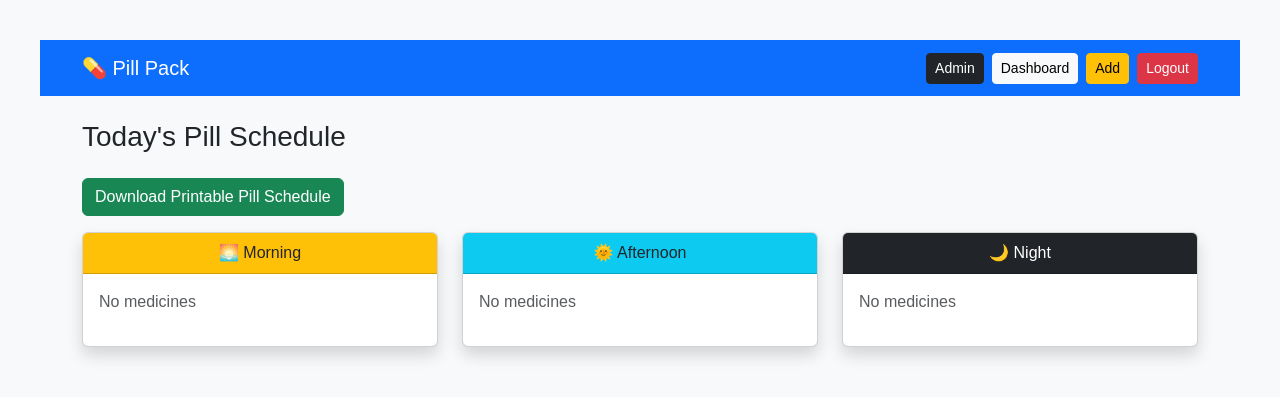
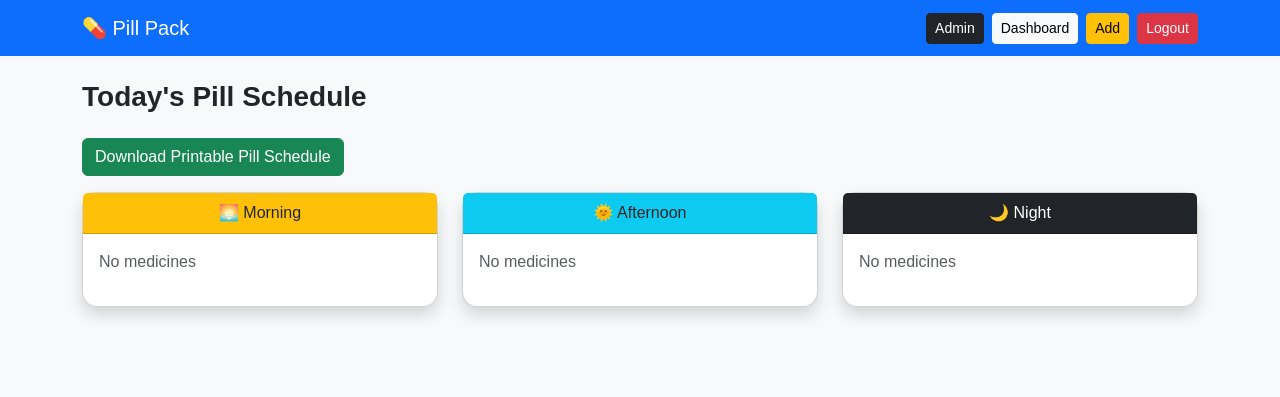
Before and after one commit to veerankilikhith7/pillpacks, a Flask app: page /dashboard in a window 1280 px wide. Shown: the top 397 px of the page. Run offline with Flask 3, Linux system fonts and the light colour scheme; a user stored in the database is signed in; data comes from the database, SQL or seed files in the repository.

Commit message:
Update style.css

```diff
--- a/static/style.css
+++ b/static/style.css
@@ -1,12 +1,32 @@
 body {
-    font-family: Arial;
-    margin: 40px;
+    font-family: Arial, sans-serif;
+    background-color: #f8f9fa;
+    margin: 0;
 }
 
-h1 {
-    color: darkblue;
+h1, h2, h3 {
+    font-weight: 600;
 }
 
 button {
-    padding: 5px 10px;
+    padding: 6px 12px;
 }
+
+input, select, textarea {
+    font-size: 16px !important;
+}
+
+.card {
+    border-radius: 15px;
+}
+
+.table {
+    font-size: 14px;
+}
+
+@media (max-width: 768px) {
+    .btn {
+        width: 100%;
+        margin-bottom: 8px;
+    }
+}
```
